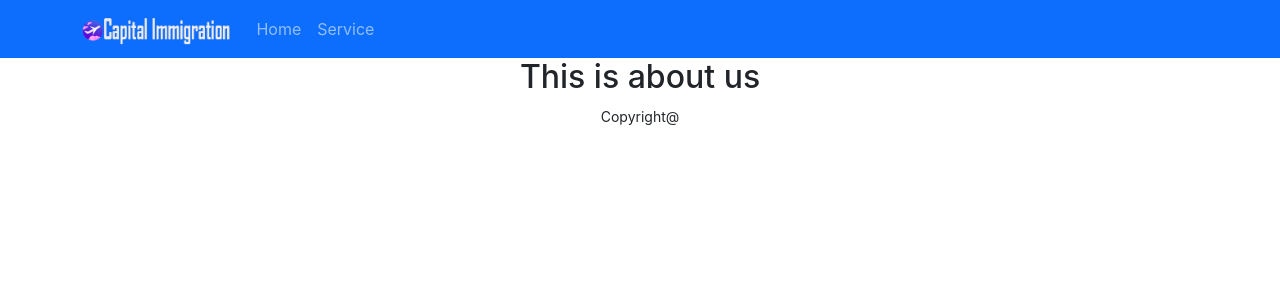
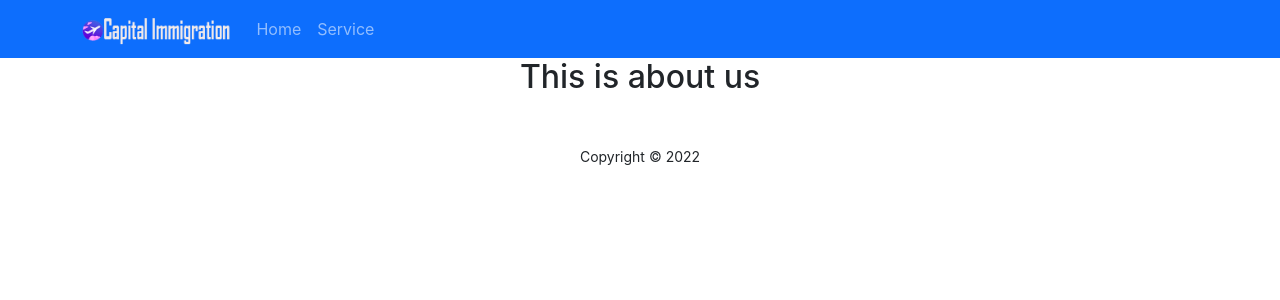
Before and after one commit to MdMostaqAhmed/immigration-service, a React (Create React App) app: page /about in a window 1280 px wide. Shown: the top 300 px of the page. Built offline with nearby package versions, Linux system fonts and the light colour scheme.

Commit message:
dynamic copyright added

```diff
--- a/src/Pages/Home/Service/Service.js
+++ b/src/Pages/Home/Service/Service.js
@@ -11,7 +11,7 @@
       <p>
         <small>{description}</small>
       </p>
-      <button>Book: {name}</button>
+      <button className="btn btn-primary">Book: {name}</button>
     </div>
   );
 };
--- a/src/Pages/Shared/Footer/Footer.js
+++ b/src/Pages/Shared/Footer/Footer.js
@@ -1,10 +1,12 @@
 import React from "react";
 
 const Footer = () => {
+  const today = new Date();
+  const year = today.getFullYear();
   return (
-    <footer>
+    <footer className="mt-5">
       <p>
-        <small>Copyright@</small>
+        <small>Copyright &copy; {year}</small>
       </p>
     </footer>
   );
```
